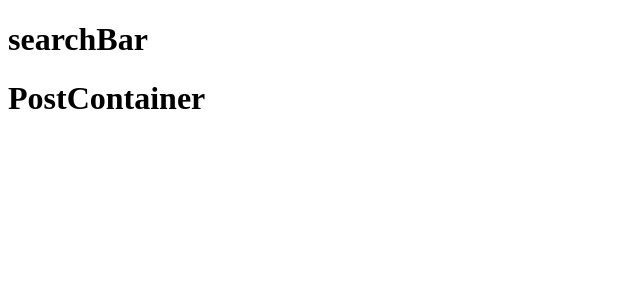
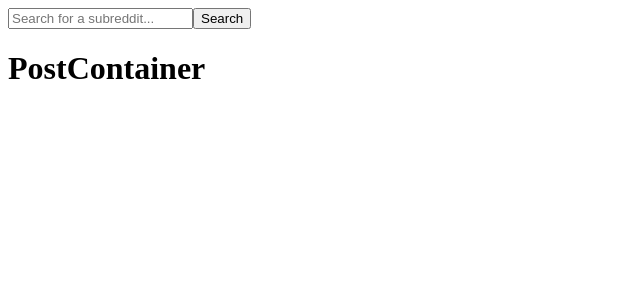
Before and after one commit to travisldunn/redditSearch, a React app: page / in a window 1280 px wide. Shown: the top 300 px of the page, without its empty margins (0-640 px from the left). Built offline with nearby package versions, Linux system fonts and the light colour scheme.

Commit message:
get search to work

```diff
--- a/src/components/SearchBar.js
+++ b/src/components/SearchBar.js
@@ -1,7 +1,20 @@
 import React from "react";
 
-const SearchBar = ({}) => {
-  return <h1>searchBar</h1>;
+const SearchBar = ({ onChange, onSubmit }) => {
+  return (
+    <div className="search">
+      <form onSubmit={(e => e.preventDefault(), onSubmit)}>
+        <input
+          type="text"
+          name="query"
+          className="searchBar"
+          placeholder="Search for a subreddit..."
+          onChange={e => onChange(e.currentTarget.value)}
+        />
+        <input className="button" value="Search" type="submit" />
+      </form>
+    </div>
+  );
 };
 
 export default SearchBar;
--- a/src/main/RedditContainer.js
+++ b/src/main/RedditContainer.js
@@ -3,16 +3,34 @@ import SearchBar from "../components/SearchBar";
 import PostContainer from "../components/PostContainer";
 
 class RedditContainer extends Component {
-  state = {};
+  state = {
+    searchUrl: "https://www.reddit.com/r/funny.json?limit=25",
+    posts: []
+  };
 
-  componentDidMount() {}
+  componentDidMount() {
+    this.fetchPosts(this.state.searchUrl);
+  }
 
   componentWillUnmount() {}
+
+  handleSearch = query => {
+    console.log(query);
+  };
+
+  handleSubmit = e => {
+    e.preventDefault();
+    console.log("submiting");
+  };
+
+  fetchPosts(url) {
+    console.log(url);
+  }
 
   render() {
     return (
       <div className="home">
-        <SearchBar />
+        <SearchBar onChange={this.handleSearch} onSubmit={this.handleSubmit} />
         <PostContainer />
       </div>
     );
```
